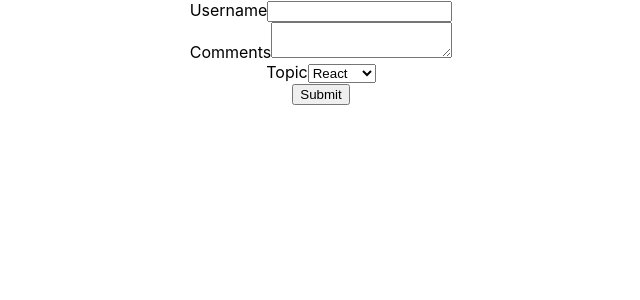
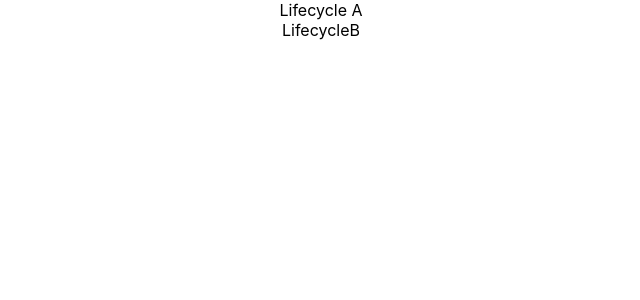
Before and after one commit to Dolma455/react_js, a React (Create React App) app: page / in a window 1280 px wide. Shown: the top 300 px of the page, without its empty margins (319-959 px from the left). Built offline with nearby package versions, Linux system fonts and the light colour scheme.

Commit message:
feat: Component mouting lifecycle methods

```diff
--- a/src/App.js
+++ b/src/App.js
@@ -17,6 +17,7 @@
 import styles from './appStyles.module.css'
 import './appStyles.css'
 import Form from './Form';
+import LifecycleA from './components/LifecycleA';
 
 class App extends Component {
   render () {
@@ -45,7 +46,8 @@
       {/* <Inline /> */}
       {/* <h1 className='error'>Error</h1>
       <h1 className={styles.success}>Success</h1> */}
-      < Form />
+      {/* < Form /> */}
+      <LifecycleA />
 
     </div>
   )};
--- /dev/null
+++ b/src/components/LifecycleA.js
@@ -0,0 +1,33 @@
+import React, { Component } from 'react'
+import LifecycleB from './LifecycleB'
+
+class LifecycleA extends Component {
+    constructor(props) {
+      super(props)
+
+      this.state = {
+         name:'Dolma'
+      }
+      console.log('LifecycleA constructor')
+    }
+
+    static getDerivedStateFromProps(props, state) {
+        console.log('LifecycleA getDerivedStateFromProps')
+        return null
+    }
+    componentDidMount() {
+        console.log('LifecycleA componentDidMount')
+    }
+  render() {
+    console.log('LifecycleA render')
+    return (
+      <div>
+       <div>Lifecycle A</div>
+       <LifecycleB />
+      </div>
+
+    )
+  }
+}
+
+export default LifecycleA
--- /dev/null
+++ b/src/components/LifecycleB.js
@@ -0,0 +1,31 @@
+import React, { Component } from 'react'
+
+class LifecycleB extends Component {
+    constructor(props) {
+      super(props)
+
+      this.state = {
+         name:'Dolma'
+      }
+      console.log('LifecycleB constructor')
+    }
+
+    static getDerivedStateFromProps(props, state) {
+        console.log('LifecycleB getDerivedStateFromProps')
+        return null
+    }
+    componentDidMount() {
+        console.log('LifecycleB componentDidMount')
+    }
+  render() {
+    console.log('LifecycleB render')
+    return (
+      <div>
+        LifecycleB
+
+      </div>
+    )
+  }
+}
+
+export default LifecycleB
```
